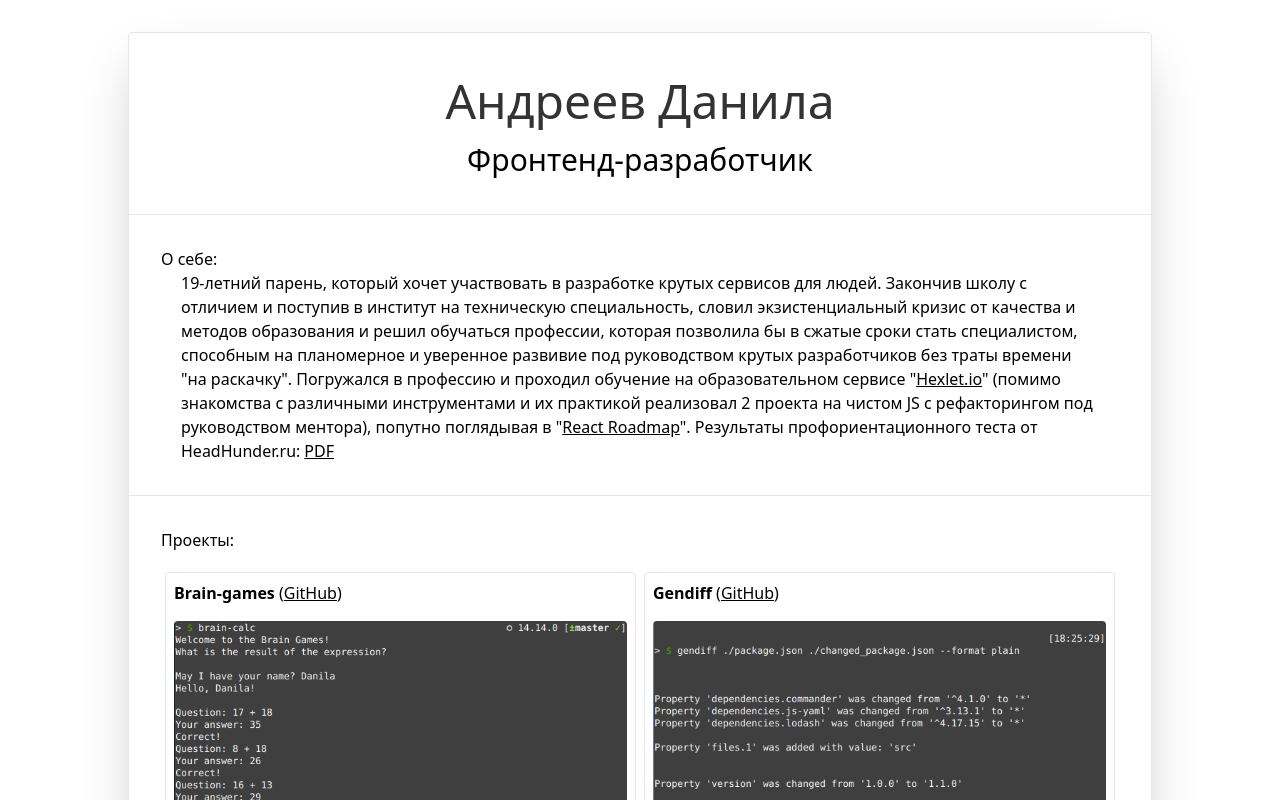
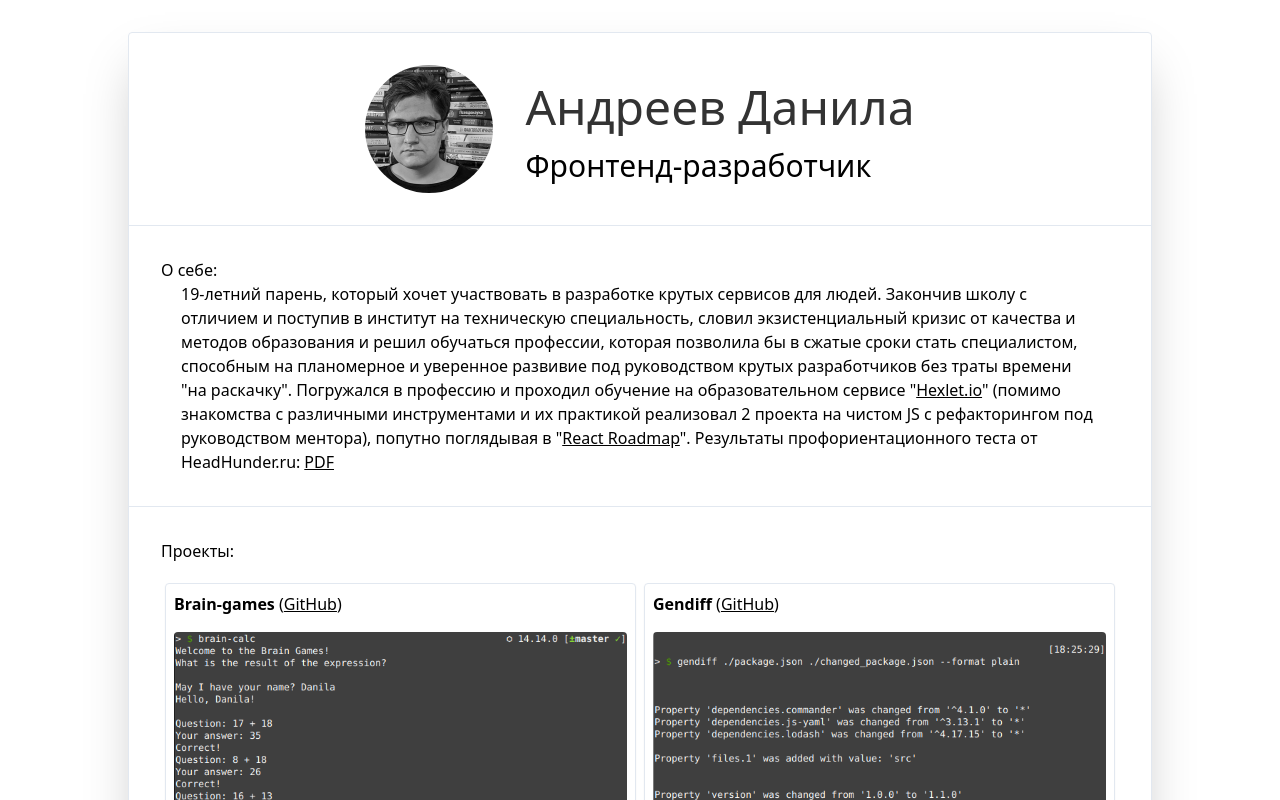
Before and after one commit to neandreev/personal-nextjs-site, a Next.js app: page / in a window 1280 px wide. Shown: the top 800 px of the page. Built offline with nearby package versions, Linux system fonts and the light colour scheme.

Commit message:
Add desktop-only working profile photo

```diff
--- a/components/header.js
+++ b/components/header.js
@@ -1,12 +1,17 @@
 export default function Header() {
   return (
-    <>
-      <h1 className="text-5xl text-center text-accent-1">
-        Андреев Данила
-      </h1>
-      <h2 className="text-3xl text-center">
-        Фронтенд-разработчик
-      </h2>
-    </>
+    <div className="flex items-center justify-center">
+      <div className="mx-4">
+        <img className="rounded-full" width="128px" src='/images/Profile-photo-gray.png' alt='My photo' />
+      </div>
+      <div className="text-left mx-4">
+        <h1 className="text-5xl text-accent-1">
+          Андреев Данила
+        </h1>
+        <h2 className="text-3xl">
+          Фронтенд-разработчик
+        </h2>
+      </div>
+    </div>
   )
 }
```
Also changed, not shown: public/images/Profile-photo-gray.png (added).
